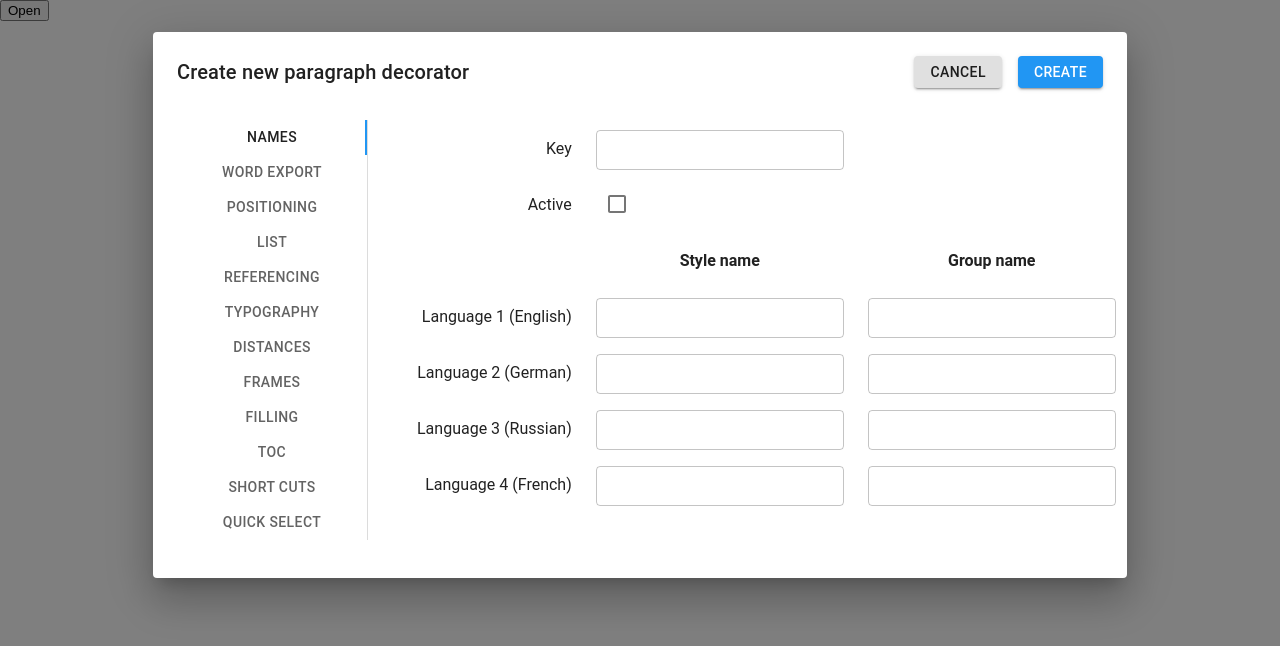
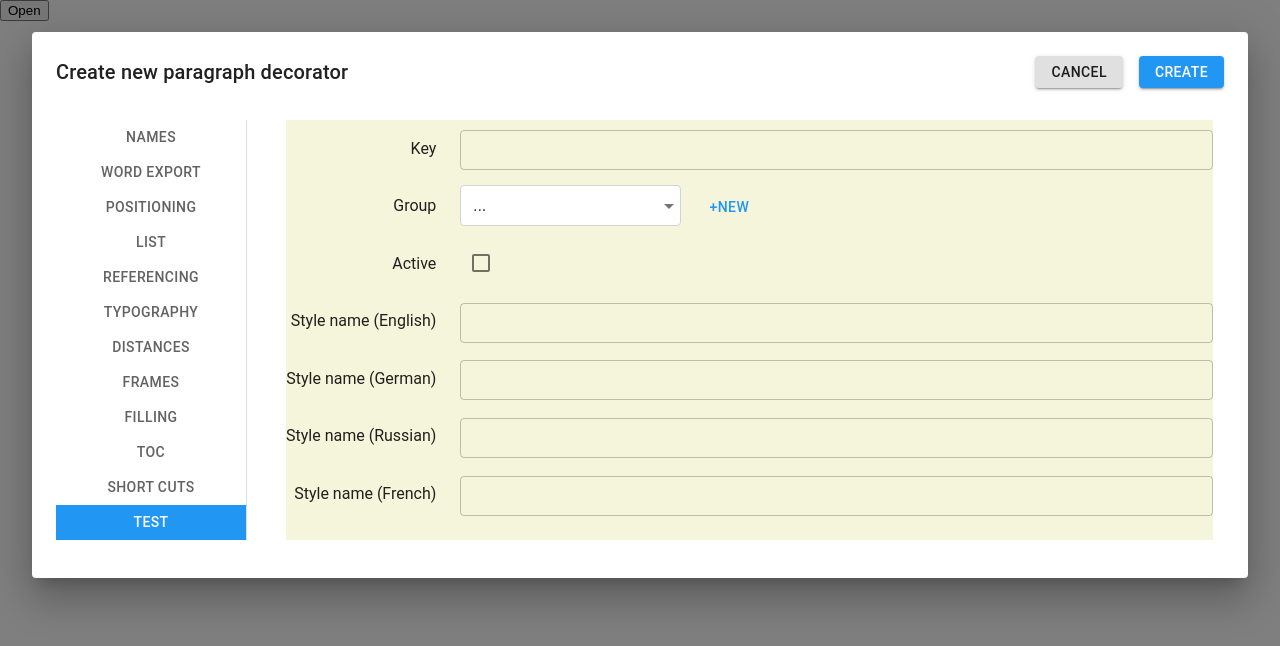
Before and after one commit to svognev/newdec, a React (Create React App) app: page / in a window 1280 px wide. Shown: the top 646 px of the page. Built offline with nearby package versions, Linux system fonts and the light colour scheme.

Commit message:
resize the main window and text fields / add the grid to the test tab

```diff
--- a/src/components/NewDecDialog/index.js
+++ b/src/components/NewDecDialog/index.js
@@ -3,16 +3,8 @@ import React from 'react';
 import Dialog from '@material-ui/core/Dialog';
 import DialogTitle from '@material-ui/core/DialogTitle';
 import DialogContent from '@material-ui/core/DialogContent';
-import Tab from '@material-ui/core/Tab';
-import Tabs from '@material-ui/core/Tabs';
 import Button from '@material-ui/core/Button';
-
-import "./style.css";
-
-import { createMuiTheme } from '@material-ui/core/styles';
 import { ThemeProvider } from '@material-ui/styles';
-import blue from '@material-ui/core/colors/blue';
-import pink from '@material-ui/core/colors/pink';
 
 import NamesSection from './sections/NamesSection';
 import WordExportSection from './sections/WordExportSection';
@@ -25,18 +17,17 @@ import FramesSection from './sections/FramesSection';
 import FillingSection from './sections/FillingSection';
 import TocSection from './sections/TocSection';
 import ShortCutsSection from './sections/ShortCutsSection';
-import QuickSelectSection from './sections/QuickSelectSection';
+import TestSection from './sections/TestSection';
 
-const theme = createMuiTheme({
-    palette: {
-      primary: blue,
-      secondary: pink,
-    },
-});
+import theme from '../../theme';
+import CustomTab from '../common/CustomTab';
+import CustomTabs from '../common/CustomTabs';
+
+import "./style.css";
 
 class NewDecDialog extends React.Component {
     state = {
-        openedTab: 0,
+        openedTab: 11,
         isList: true,
         listType: "unordered",
         bulletField: "",
@@ -189,20 +180,20 @@ class NewDecDialog extends React.Component {
                 onClose={onClose}
                 aria-labelledby="form-dialog-title"
                 scroll="body"
-                maxWidth={false}
                 className="paragraphDecorators-dialog"
-                style={{ verticalAlign: "200px" }}
+                fullWidth={true}
+                maxWidth="lg"
             >
-                <div className="paragraphDecorators-dialog__header">
-                    <DialogTitle className="paragraphDecorators-dialog__title">
+                <div className="header">
+                    <DialogTitle className="header-title">
                         <p>Create new paragraph decorator</p>
                     </DialogTitle>
-                    <div className="paragraphDecorators-dialog__header-buttons">
+                    <div className="header-buttons">
                         <Button
                             variant="contained"
                             color="default"
                             onClick={onClose}
-                            className="paragraphDecorators-dialog_top-button"
+                            className="topNavButton"
                         >
                             Cancel
                         </Button>
@@ -210,38 +201,38 @@ class NewDecDialog extends React.Component {
                             variant="contained"
                             color="primary"
                             onClick={() => {}}
-                            className="paragraphDecorators-dialog_top-button"
+                            className="topNavButton"
                         >
                             Create
                         </Button>
                     </div>
                 </div>
 
-                <DialogContent className="paragraphDecorators-dialog__content">
-                    <div className="paragraphDecorators-dialog__left-side">
-                        <Tabs
-                            className="paragraphDecorators-dialog__tabs"
+                <DialogContent className="content">
+                    <div className="content-leftSide">
+                        <CustomTabs
+                            className="dialogTabs"
                             value={openedTab}
                             onChange={changeOpenedTab}
                             orientation="vertical"
                             color="primary"
                             indicatorColor="primary"
                         >
-                            <Tab className="paragraphDecorators-dialog__tab" label="Names" />
-                            <Tab className="paragraphDecorators-dialog__tab" label="WORD export" />
-                            <Tab className="paragraphDecorators-dialog__tab" label="Positioning" />
-                            <Tab className="paragraphDecorators-dialog__tab" label="List" />
-                            <Tab className="paragraphDecorators-dialog__tab" label="Referencing" />
-                            <Tab className="paragraphDecorators-dialog__tab" label="Typography" />
-                            <Tab className="paragraphDecorators-dialog__tab" label="Distances" />
-                            <Tab className="paragraphDecorators-dialog__tab" label="Frames" />
-                            <Tab className="paragraphDecorators-dialog__tab" label="Filling" />
-                            <Tab className="paragraphDecorators-dialog__tab" label="ToC" />
-                            <Tab className="paragraphDecorators-dialog__tab" label="Short cuts" />
-                            <Tab className="paragraphDecorators-dialog__tab" label="Quick select" />
-                        </Tabs>
+                            <CustomTab className="dialogTab" label="Names" />
+                            <CustomTab className="dialogTab" label="WORD export" />
+                            <CustomTab className="dialogTab" label="Positioning" />
+                            <CustomTab className="dialogTab" label="List" />
+                            <CustomTab className="dialogTab" label="Referencing" />
+                            <CustomTab className="dialogTab" label="Typography" />
+                            <CustomTab className="dialogTab" label="Distances" />
+                            <CustomTab className="dialogTab" label="Frames" />
+                            <CustomTab className="dialogTab" label="Filling" />
+                            <CustomTab className="dialogTab" label="ToC" />
+                            <CustomTab className="dialogTab" label="Short cuts" />
+                            <CustomTab className="dialogTab" label="Test" />
+                        </CustomTabs>
                     </div>
-                    <div className="paragraphDecorators-dialog__right-side">
+                    <div className="content-rightSide">
                         { openedTab === 0 && <NamesSection /> }
                         { openedTab === 1 && <WordExportSection /> }
                         { openedTab === 2 && <PositioningSection /> }
@@ -253,7 +244,7 @@ class NewDecDialog extends React.Component {
                         { openedTab === 8 && <FillingSection {...fillingSectionProps} /> }
                         { openedTab === 9 && <TocSection /> }
                         { openedTab === 10 && <ShortCutsSection /> }
-                        { openedTab === 11 && <QuickSelectSection /> }
+                        { openedTab === 11 && <TestSection /> }
                     </div>
                 </DialogContent>
             </Dialog>
--- a/src/components/NewDecDialog/sections/FramesSection.js
+++ b/src/components/NewDecDialog/sections/FramesSection.js
@@ -27,7 +27,7 @@ const FramesSection = (props) => {
          backgroundColor: `#${correctColor}`,
      };
      const previewBorderColor = correctColor !== "FFF" ? `#${correctColor}` : "#dc004e";
-     const previewBorderWidth = borderThickness && parseFloat(borderThickness) === parseFloat(borderThickness) && parseFloat(borderThickness) <= 15
+     const previewBorderWidth = borderThickness && !isNaN(parseFloat(borderThickness)) && parseFloat(borderThickness) <= 15
                                 ? `${borderThickness}pt`
                                 : "1.3px";
 
--- a/src/components/NewDecDialog/sections/ListSection.js
+++ b/src/components/NewDecDialog/sections/ListSection.js
@@ -10,8 +10,6 @@ import InputAdornment from '@material-ui/core/InputAdornment';
 import { listStyleType } from '../../../constants'
 
 const ListSection = ({ isList, listType, changeIsList, changeListType, bulletField, setBulletField }) => {
-    console.log(bulletField, 55);
-
     return (
         <form className="paragraphDecorators-dialog__form">
             <ul className="paragraphDecorators-dialog__field-list">
--- a/src/components/NewDecDialog/sections/NamesSection.js
+++ b/src/components/NewDecDialog/sections/NamesSection.js
@@ -2,6 +2,9 @@ import React from 'react';
 
 import TextField from '@material-ui/core/TextField';
 import Checkbox from '@material-ui/core/Checkbox';
+import NativeSelect from '@material-ui/core/NativeSelect';
+import CustomInput from '../../common/CustomInput';
+import Button from '@material-ui/core/Button';
 
 const NamesSection = (props) => {
     return (
@@ -9,32 +12,29 @@ const NamesSection = (props) => {
             <ul className="paragraphDecorators-dialog__field-list">
                 <div className="paragraphDecorators-dialog__col paragraphDecorators-dialog__col_right-aligned">
                     <li><span>Key</span></li>
+                    <li><span>Group</span></li>
                     <li><span>Active</span></li>
-                    <li>
-                    </li>
-                    <li><span>Language 1 (English)</span></li>
-                    <li><span>Language 2 (German)</span></li>
-                    <li><span>Language 3 (Russian)</span></li>
-                    <li><span>Language 4 (French)</span></li>
+                    <li><span>Style name (English)</span></li>
+                    <li><span>Style name (German)</span></li>
+                    <li><span>Style name (Russian)</span></li>
+                    <li><span>Style name (French)</span></li>
 
                 </div>
-                <div className="paragraphDecorators-dialog__col">
-                    <li><TextField variant="outlined" margin="dense" /></li>
+                <div className="paragraphDecorators-dialog__col paragraphDecorators-dialog__col_growing">
+                    <li><TextField className="paragraphDecorators-dialog_long-text-field" variant="outlined" margin="dense" /></li>
+                    <li>
+                        <NativeSelect input={ <CustomInput /> }>
+                            <option value={null}>...</option>
+                            <option value="0">Text</option>
+                            <option value="1">Heading</option>
+                        </NativeSelect>
+                        <Button color="primary" className="paragraphDecorators-dialog__text-button">+New</Button>
+                    </li>
                     <li><Checkbox color="primary" /></li>
-                    <li className="paragraphDecorators-dialog__subtitle"><h4>Style name</h4></li>
-                    <li><TextField variant="outlined" margin="dense" /></li>
-                    <li><TextField variant="outlined" margin="dense" /></li>
-                    <li><TextField variant="outlined" margin="dense" /></li>
-                    <li><TextField variant="outlined" margin="dense" /></li>
-                </div>
-                <div className="paragraphDecorators-dialog__col ">
-                    <li></li>
-                    <li></li>
-                    <li className="paragraphDecorators-dialog__subtitle"><h4>Group name</h4></li>
-                    <li><TextField variant="outlined" margin="dense" /></li>
-                    <li><TextField variant="outlined" margin="dense" /></li>
-                    <li><TextField variant="outlined" margin="dense" /></li>
-                    <li><TextField variant="outlined" margin="dense" /></li>
+                    <li><TextField className="paragraphDecorators-dialog_long-text-field" variant="outlined" margin="dense" /></li>
+                    <li><TextField className="paragraphDecorators-dialog_long-text-field" variant="outlined" margin="dense" /></li>
+                    <li><TextField className="paragraphDecorators-dialog_long-text-field" variant="outlined" margin="dense" /></li>
+                    <li><TextField className="paragraphDecorators-dialog_long-text-field" variant="outlined" margin="dense" /></li>
                 </div>
             </ul>
 
--- /dev/null
+++ b/src/components/NewDecDialog/sections/TestSection.js
@@ -0,0 +1,44 @@
+import React from 'react';
+
+import TextField from '@material-ui/core/TextField';
+import Checkbox from '@material-ui/core/Checkbox';
+import NativeSelect from '@material-ui/core/NativeSelect';
+import CustomInput from '../../common/CustomInput';
+import Button from '@material-ui/core/Button';
+
+const TestSection = (props) => {
+    return (
+        <div className="dialogGrid dialogGrid_2cols dialogGrid_rightAlignedLabels">
+            <span>Key</span>
+            <TextField variant="outlined" margin="dense" />
+
+            <span>Group</span>
+            <div>
+                <NativeSelect input={ <CustomInput /> }>
+                    <option value={null}>...</option>
+                    <option value="0">Text</option>
+                    <option value="1">Heading</option>
+                </NativeSelect>
+                <Button color="primary" className="textButton">+New</Button>
+            </div>
+
+            <span>Active</span>
+            <div>
+                <Checkbox color="primary" />
+            </div>
+            <span>Style name (English)</span>
+            <TextField variant="outlined" margin="dense" />
+
+            <span>Style name (German)</span>
+            <TextField variant="outlined" margin="dense" />
+
+            <span>Style name (Russian)</span>
+            <TextField variant="outlined" margin="dense" />
+
+            <span>Style name (French)</span>
+            <TextField variant="outlined" margin="dense" />
+        </div>
+    );
+}
+
+export default TestSection;
--- a/src/components/NewDecDialog/sections/WordExportSection.js
+++ b/src/components/NewDecDialog/sections/WordExportSection.js
@@ -11,11 +11,9 @@ const WordExportSection = (props) => {
                     <li><span>Style name in WORD</span></li>
                     <li><span>Soft return</span></li>
                 </div>
-                <div className="paragraphDecorators-dialog__col">
-                    <li><TextField variant="outlined" margin="dense" /></li>
+                <div className="paragraphDecorators-dialog__col paragraphDecorators-dialog__col_growing">
+                    <li><TextField className="paragraphDecorators-dialog_long-text-field" variant="outlined" margin="dense" /></li>
                     <li><Checkbox color="primary" /></li>
-                </div>
-                <div className="paragraphDecorators-dialog__col ">
                 </div>
             </ul>
 
--- a/src/components/NewDecDialog/style.css
+++ b/src/components/NewDecDialog/style.css
@@ -1,32 +1,18 @@
+.paragraphDecorators-dialog {
+    min-width: 1150px;
+}
+
 .paragraphDecorators-dialog .MuiDialog-paperScrollBody {
     vertical-align: baseline !important;
 }
 
-.paragraphDecorators-dialog__content {
-    min-width: 950px;
-    display: flex;
-    min-height: 450px;
-    padding-right: 0px !important;
-}
-
-.paragraphDecorators-dialog__left-side {
-    width: 200px;
-    background-color: white;
-}
-
-.paragraphDecorators-dialog__tabs {
-    display: flex;
-    width: 190px;
-    box-shadow:  1px 0px 0px 0px gainsboro;
-}
-
-.paragraphDecorators-dialog__header {
+.paragraphDecorators-dialog .header {
     display: flex;
     justify-content: space-between;
     align-items: center;
 }
 
-.paragraphDecorators-dialog__title {
+.paragraphDecorators-dialog .header-title {
     font-weight: bold;
     font-size: 22px;
     height: 3rem !important;
@@ -34,22 +20,47 @@
     align-items: center;
 }
 
-.paragraphDecorators-dialog__header-buttons {
+.paragraphDecorators-dialog .header-buttons {
     display: flex;
-    justify-content: flex-end;
 }
 
-.paragraphDecorators-dialog_top-button {
+.paragraphDecorators-dialog .topNavButton {
     margin-left: 1rem !important;
     height: 2rem;
     flex-wrap: nowrap;
 }
 
-.paragraphDecorators-dialog_top-button:last-child {
+.paragraphDecorators-dialog .topNavButton:last-child {
     margin-right: 1.5rem;
 }
 
-.paragraphDecorators-dialog__tab {
+
+.paragraphDecorators-dialog .content {
+    display: flex;
+    min-height: 450px;
+    padding-right: 0px !important;
+    width: 96%;
+}
+
+.paragraphDecorators-dialog .content-leftSide {
+    width: 235px;
+}
+
+.paragraphDecorators-dialog .content-rightSide {
+    margin: 0px 0px 30px 40px;
+    display: flex;
+    width: 100%;
+    padding: 0;
+    padding-right: 10px;
+}
+
+.paragraphDecorators-dialog .dialogTabs {
+    display: flex;
+    width: 190px;
+    box-shadow:  1px 0px 0px 0px gainsboro;
+}
+
+.paragraphDecorators-dialog .dialogTab {
     display: flex;
     flex-direction: column;
     align-items: flex-start !important;
@@ -58,25 +69,70 @@
     font-size: 14px !important;
 }
 
-.paragraphDecorators-dialog__right-side {
-    margin: 0px 0px 30px 40px;
+.paragraphDecorators-dialog .dialogGrid {
+    width: 100%;
+    height: 100%;
+    background-color: beige;
+    display: grid;
+    grid-template-rows: repeat(2, minmax(3.5rem, min-content));
+    grid-auto-rows: minmax(3.5rem, min-content);
+    grid-gap: 0.1rem 1.5rem;
+    grid-auto-flow: row;
+    align-items: center;
+}
+
+.paragraphDecorators-dialog .dialogGrid_2cols {
+    grid-template-columns: auto 1fr;
+}
+
+.paragraphDecorators-dialog .dialogGrid_rightAlignedLabels span {
+    text-align: right
+}
+
+.paragraphDecorators-dialog .textButton {
+    margin-left: 1rem !important;
+}
+
+
+
+.grid-item {
+    background-color: lightsalmon;
     display: flex;
-    padding: 0;
+    align-items: center;
+    width: 10px;
+    height: 100%;
 }
+
+.grid-item2 {
+    background-color: lightseagreen;
+    display: flex;
+    align-items: center;
+    width: 100%;
+    height: 4rem;
+}
+
+
+
+
 
 .paragraphDecorators-dialog__form {
     width: 100%;
     height: 100%;
     display: flex;
-    justify-content: space-between;
 }
 
 .paragraphDecorators-dialog__col {
+    height: 100%;
     margin-right: 1.5rem;
 }
 
 .paragraphDecorators-dialog__col:last-child {
     margin-right: 0;
+}
+
+.paragraphDecorators-dialog_long-text-field {
+    min-width: 575px !important;
+    width: 100%;
 }
 
 .paragraphDecorators-dialog__col:first-child span {
@@ -86,6 +142,7 @@
 .paragraphDecorators-dialog__field-list {
     display: flex;
     width: 100%;
+    height: 100%;
     padding: 0;
     margin: 0;
 }
@@ -95,6 +152,9 @@
       display: flex;
       align-items: center;
 }
+.paragraphDecorators-dialog__col_growing {
+    flex-grow: 1;
+}
 
 .paragraphDecorators-dialog__col_right-aligned li {
     justify-content: flex-end !important;
@@ -102,6 +162,10 @@
 
 .paragraphDecorators-dialog__subtitle {
     justify-content: center;
+}
+
+.paragraphDecorators-dialog__subtitle h4 {
+    margin-bottom: -5px;
 }
 
 .paragraphDecorators-dialog__fraction-title {
--- /dev/null
+++ b/src/components/common/CustomTab.js
@@ -0,0 +1,36 @@
+import React from 'react';
+
+import Tab from '@material-ui/core/Tab';
+import { withStyles } from '@material-ui/core/styles';
+
+const CustomTab = withStyles(theme => ({
+    root: {
+      overflow: 'initial',
+      backgroundColor: 'white',
+      transition: '0.2s',
+
+      '&:before': {
+        transition: '0.2s',
+      },
+
+      '&:hover': {
+        color: '#000',
+      },
+      '&$selected': {
+        backgroundColor: '#2196f3',
+        color: 'white',
+        opacity: 1,
+      },
+      '&:hover:active': {
+        backgroundColor: 'white',
+        transition: '0.2s',
+      },
+      '&$selected:hover:active': {
+        backgroundColor: '#2ca4ff',
+      },
+    },
+    selected: {},
+
+  }))(props => <Tab {...props} />);
+
+  export default CustomTab;
--- /dev/null
+++ b/src/components/common/CustomTabs.js
@@ -0,0 +1,14 @@
+import Tabs from '@material-ui/core/Tabs';
+import { withStyles } from '@material-ui/core/styles';
+
+const CustomTabs = withStyles(theme => ({
+    indicator: {
+        backgroundColor: "#1890ff",
+        opacity: 0.5,
+        width: "190px",
+        zIndex: 5,
+        display: "none",
+      }
+  }))(Tabs);
+
+  export default CustomTabs;
--- /dev/null
+++ b/src/theme.js
@@ -0,0 +1,12 @@
+import { createMuiTheme } from '@material-ui/core/styles';
+import blue from '@material-ui/core/colors/blue';
+import pink from '@material-ui/core/colors/pink';
+
+const theme = createMuiTheme({
+    palette: {
+      primary: blue,
+      secondary: pink,
+    },
+});
+
+export default theme;
```
